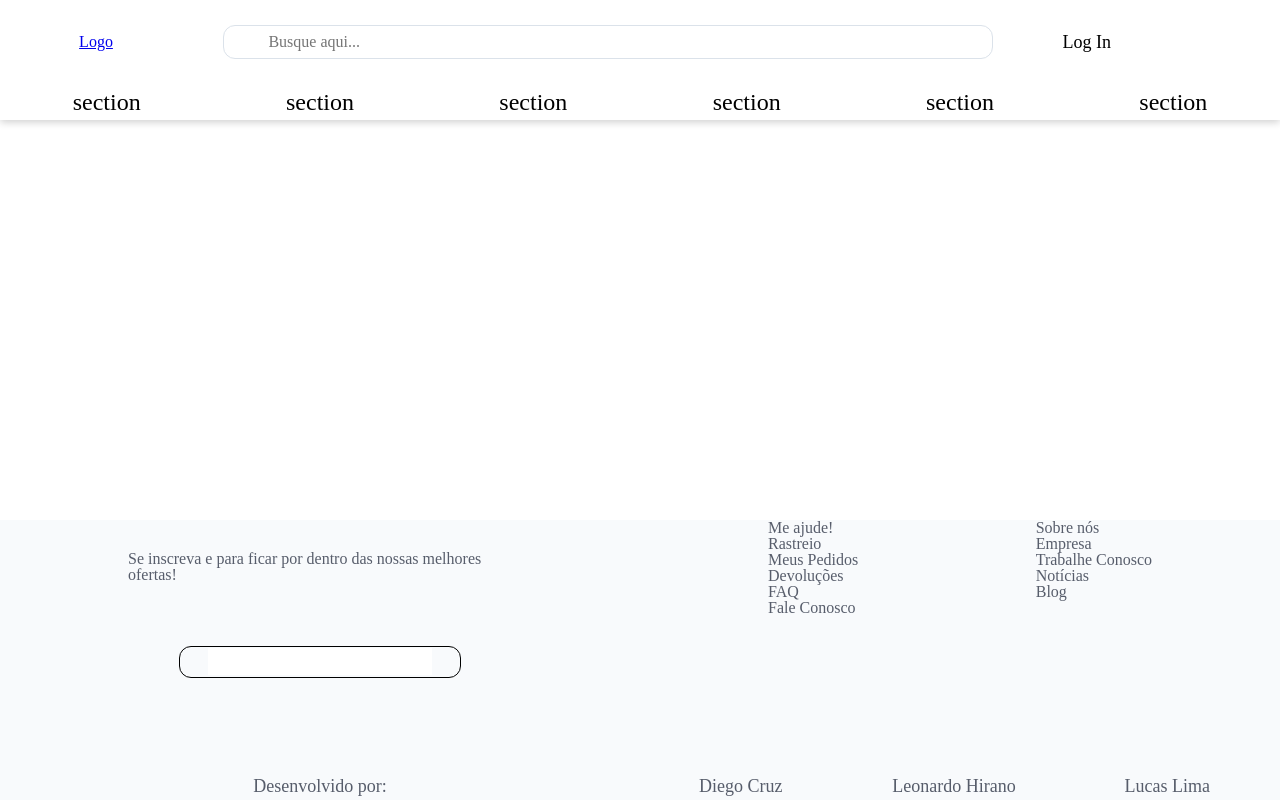
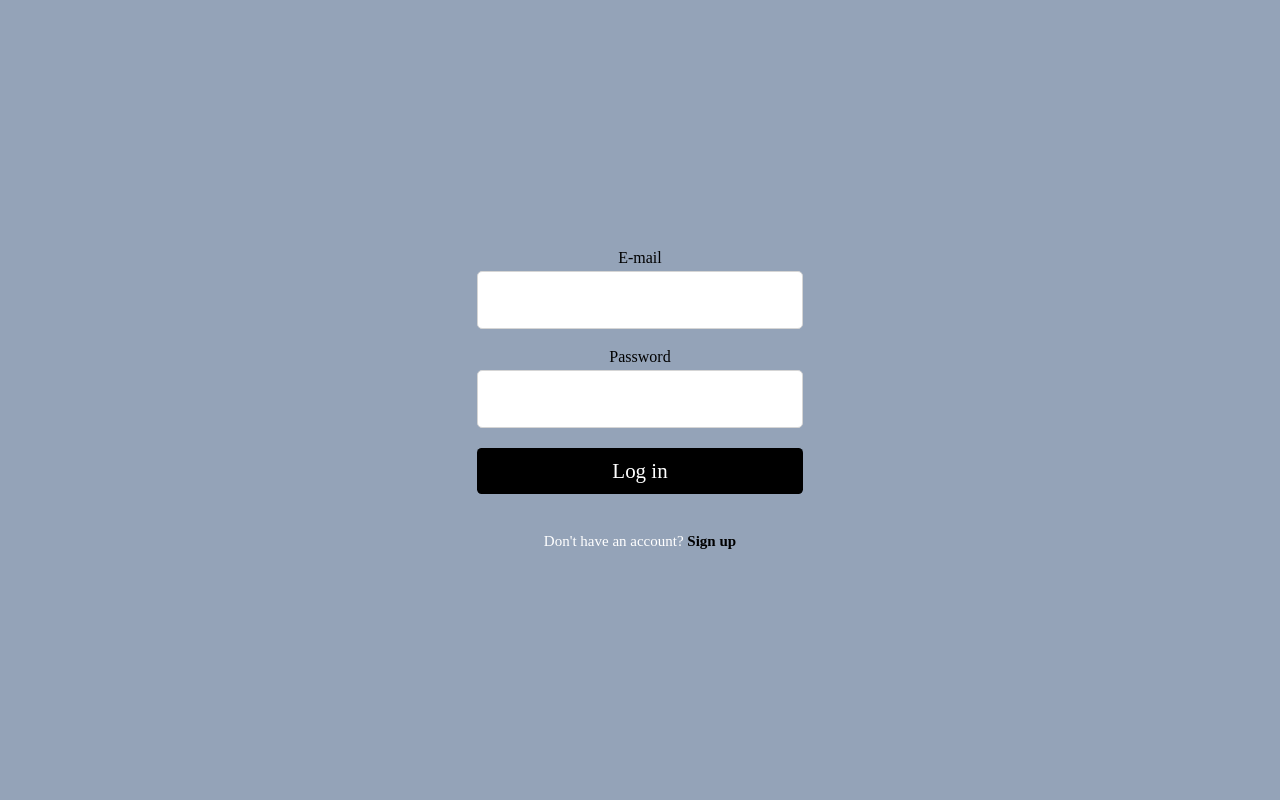
Before and after one commit to DFCruzz/projeto15-ecommerce-front, a React (Create React App) app: page / in a window 1280 px wide. Built offline with nearby package versions, Linux system fonts and the light colour scheme.

Commit message:
Feat: Sign-In

```diff
--- a/package.json
+++ b/package.json
@@ -12,6 +12,7 @@
     "react": "^18.2.0",
     "react-dom": "^18.2.0",
     "react-dotenv": "^0.1.3",
+    "react-loader-spinner": "^5.3.4",
     "react-router-dom": "^6.7.0",
     "react-scripts": "5.0.1",
     "sort-by": "^1.2.0",
--- a/src/components/App.js
+++ b/src/components/App.js
@@ -1,13 +1,23 @@
+import { BrowserRouter, Routes, Route } from "react-router-dom";
+import { useState } from "react";
+import AuthContext from "../contexts/AuthContext";
 import Header from "./Header";
 import Footer from "./Footer";
+import SignIn from "../pages/SignInPage/SignIn";
 
 
 function App() {
+  const [token, setToken] = useState("");
   return (
-    <>
-    <Header />
-    <Footer />
-    </>
+    <AuthContext.Provider value={{ token, setToken }}>
+      <BrowserRouter>
+      <Routes>
+        <Route path="/" element={<SignIn />}/>
+      </Routes>
+      </BrowserRouter>
+
+
+    </AuthContext.Provider>
   );
 }
 
--- /dev/null
+++ b/src/contexts/AuthContext.js
@@ -0,0 +1,5 @@
+import { createContext } from "react";
+
+const AuthContext = createContext()
+
+export default AuthContext
--- /dev/null
+++ b/src/pages/SignInPage/SignIn.jsx
@@ -0,0 +1,68 @@
+import { PageContainer, StyledForm, StyledLink } from "./styled";
+import { useState, useContext } from "react";
+import { useNavigate } from "react-router-dom";
+import AuthContext from "../../contexts/AuthContext"
+import { ThreeDots } from "react-loader-spinner";
+import apiAuth from "../../services/apiAuth"
+
+export default function SignIn() {
+  const [form, setForm] = useState({ email: "", password: "" });
+  const { setToken } = useContext(AuthContext);
+  const [isLoading, setIsLoading] = useState(false);
+  const navigate = useNavigate();
+
+  function handleForm(e) {
+    setForm({ ...form, [e.target.name]: e.target.value });
+  }
+
+  async function handleLogin(e) {
+    e.preventDefault();
+    setIsLoading(true);
+
+    try {
+      const data = await apiAuth.singIn(form);
+
+      setToken(data.token);
+
+      setIsLoading(false);
+
+      navigate("/home");
+    } catch (error) {
+      setIsLoading(false);
+      alert(error.response.data);
+    }
+  }
+
+  return (
+    <PageContainer>
+      <StyledForm onSubmit={handleLogin}>
+        <div className="email">E-mail</div>
+        <input
+          name="email"
+          type="email"
+          value={form.email}
+          onChange={handleForm}
+          disabled={isLoading}
+          required
+        />
+        <div className="email">Password</div>
+        <input
+          name="password"
+          type="password"
+          value={form.password}
+          onChange={handleForm}
+          disabled={isLoading}
+          required
+        />
+        <button type="submit" disabled={isLoading}>
+          {isLoading ? <ThreeDots width={50} color="#FFFFFF" /> : "Log in"}
+        </button>
+      </StyledForm>
+      <StyledLink to={"/sign-up"}>
+        <p>
+          Don't have an account? <span>Sign up</span>
+        </p>
+      </StyledLink>
+    </PageContainer>
+  );
+}
--- /dev/null
+++ b/src/pages/SignInPage/styled.js
@@ -0,0 +1,89 @@
+import styled from "styled-components";
+import { Link } from "react-router-dom";
+
+export const PageContainer = styled.div`
+  display: flex;
+ flex-direction: column;
+  align-items: center;
+  justify-content: center;
+  background: #94a3b8;
+  min-height: 100vh;
+
+`;
+
+export const StyledForm = styled.form`
+  width: 303px;
+  display: flex;
+  flex-direction: column;
+  align-items: center;
+  margin: 0px 34px 13px 34px;
+  /*  topo | direita | inferior | esquerda*/
+
+  .email {
+    display: block;
+    margin-bottom:5px;
+
+    /* color: ; */
+  }
+  input {
+    box-sizing: border-box;
+    background-color: #ffffff;
+    width: 326px;
+    height: 58px;
+    border: 1px solid #d5d5d5;
+    border-radius: 5px;
+    margin-bottom: 20px;
+    position: relative;
+    ::placeholder {
+      font-family: "Raleway";
+      font-style: normal;
+      font-weight: 400;
+      font-size: 20px;
+      line-height: 23px;
+      position: absolute;
+      top: 16px;
+      left: 15px;
+      color: #000000;
+    }
+  }
+  button {
+    display: flex;
+    align-items: center;
+    justify-content: center;
+    align-self: center;
+    width: 326px;
+    height: 46px;
+    background: black;
+    border-radius: 4.63636px;
+    border: none;
+    cursor: pointer;
+    pointer-events: ${(props) => (props.disabled ? "none" : "all")};
+    opacity: ${(props) => (props.disabled ? 0.7 : 1)};
+    font-family: "Raleway";
+    font-style: normal;
+    font-weight: 400;
+    font-size: 20.976px;
+    line-height: 26px;
+    text-align: center;
+    color: #ffffff;
+  }
+`;
+
+export const StyledLink = styled(Link)`
+  p {
+    font-size: 15px;
+    font-family: "Raleway";
+    line-height: 18px;
+
+    text-decoration: none;
+    text-align: center;
+    color: #ffffff;
+    margin-top: 25px;
+    cursor: pointer;
+
+  }
+  span{
+      color: black;
+      font-weight: 700;
+    }
+`;
--- /dev/null
+++ b/src/services/apiAuth.js
@@ -0,0 +1,14 @@
+import axios from "axios"
+
+function singIn(body) {
+    const promise = axios.post(`${process.env.REACT_APP_API_URL}/sign-in`, body)
+    return promise
+}
+
+function signUp(body) {
+    const promise = axios.post(`${process.env.REACT_APP_API_URL}/sign-up`, body)
+    return promise
+}
+
+const apiAuth = { singIn, signUp }
+export default apiAuth
--- a/src/styles/GlobalStyle.js
+++ b/src/styles/GlobalStyle.js
@@ -25,6 +25,7 @@ time, mark, audio, video, input {
 	font-size: 100%;
 	font: inherit;
 	vertical-align: baseline;
+	text-decoration:none;
 }
 /* HTML5 display-role reset for older browsers */
 article, aside, details, figcaption, figure,
```
Also changed, not shown: src/pages/SignUpPage/SignUp.jsx (added), src/pages/SignUpPage/Styled.js (added), 1 other file (tests, documents, lock files or other folders).
